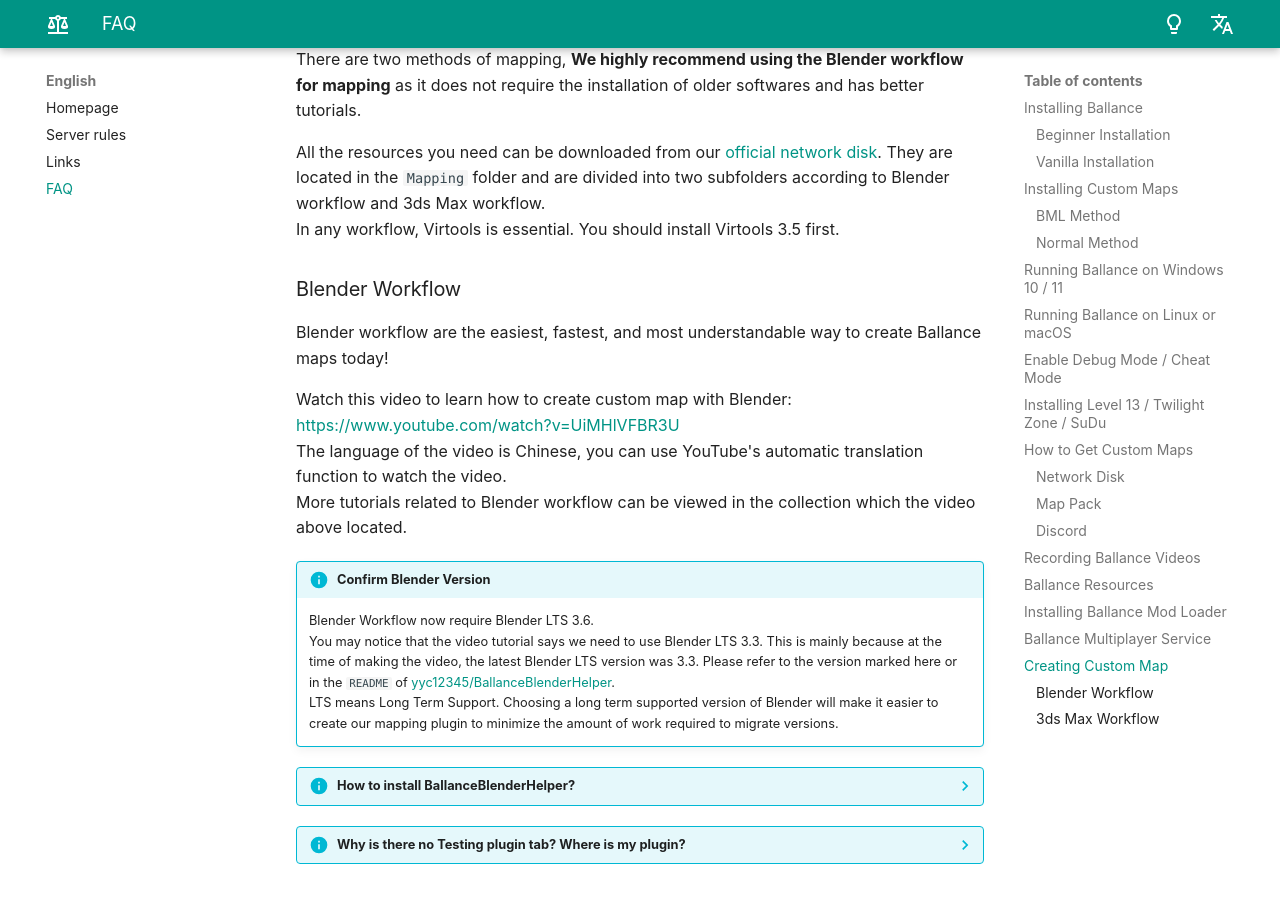
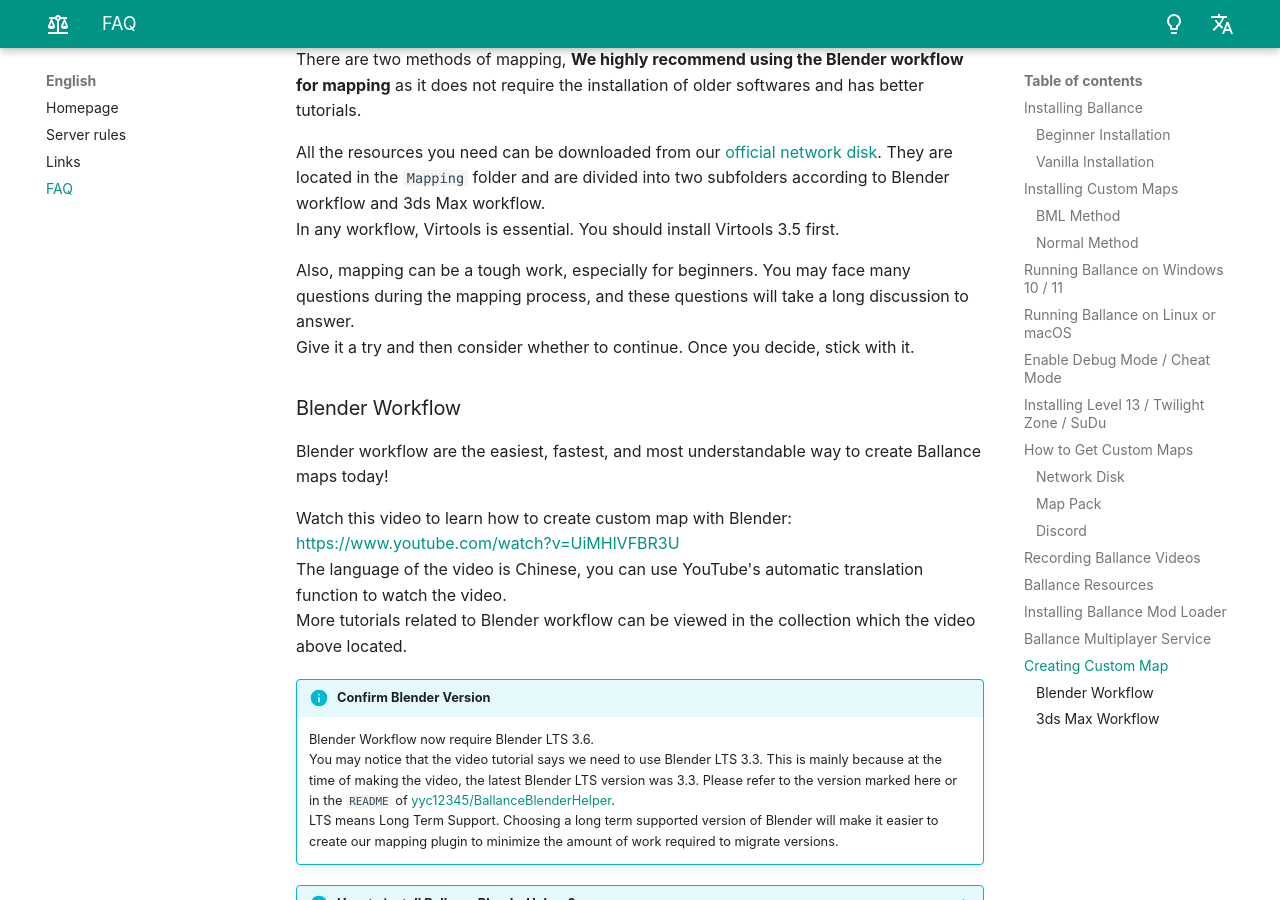
Before and after one commit to yyc12345/ballance-discord-rules, an MkDocs documentation site: the page built from docs/en/faq.md, in a window 1280 px wide and 900 px high, scrolled down 6442 px. Built offline with MkDocs 1.6.1 and Material for MkDocs 9.7.7, drawn with Linux system fonts in a browser that asks for light colours; comment, search, counter and statistics services are not loaded.

Commit message:
add some advise for mapping in faq page

```diff
--- a/docs/en/faq.md
+++ b/docs/en/faq.md
@@ -207,6 +207,9 @@
 All the resources you need can be downloaded from our [official network disk](#jump-9). They are located in the `Mapping` folder and are divided into two subfolders according to Blender workflow and 3ds Max workflow.
 In any workflow, Virtools is essential. You should install Virtools 3.5 first.
 
+Also, mapping can be a tough work, especially for beginners. You may face many questions during the mapping process, and these questions will take a long discussion to answer.
+Give it a try and then consider whether to continue. Once you decide, stick with it.
+
 ### <span id="jump-12-1">Blender Workflow</span>
 
 Blender workflow are the easiest, fastest, and most understandable way to create Ballance maps today!
```
